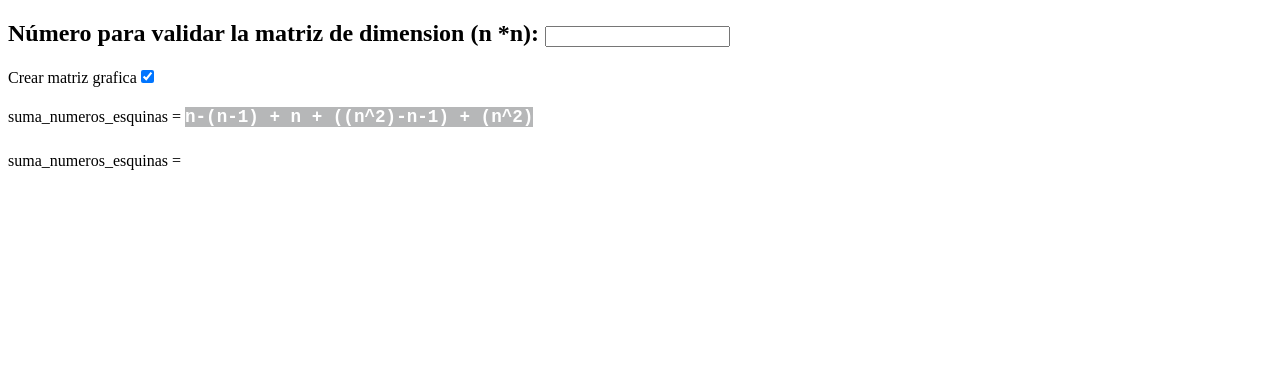
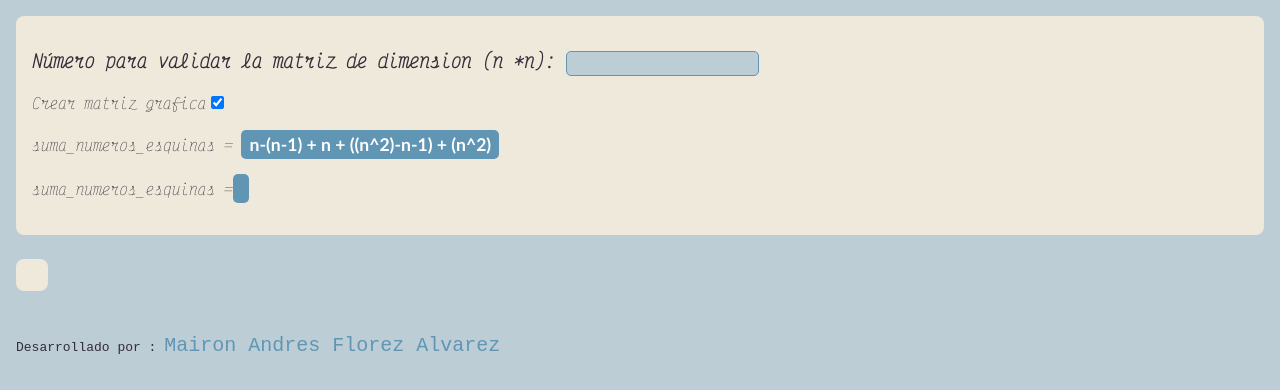
Before and after one commit to andresflorez0799/calculadora, a website: page src/proposicionMFlorez.html in a window 1280 px wide. Drawn offline with Linux system fonts and the light colour scheme.

Commit message:
Cambios visuales en pagina de Proposicion MFlorez

```diff
--- a/src/css/index.css
+++ b/src/css/index.css
@@ -1,13 +1,63 @@
+@font-face {
+    font-family: VictorMono;
+    src: url(../fonts/VictorMono-ThinItalic.woff2);
+}
+
+body {
+    margin: 16px;
+    font-family: VictorMono;
+    background-color: var(--third);
+    color: var(--red);
+}
+
+:root {
+    --white: #ffffff;
+    --black: #000000;
+    --red:#332C39;
+    --resaltador: #ff1871;
+    --first: #6096B4;
+    --second: #93BFCF;
+    --third: #BDCDD6;
+    --four: #EEE9DA;
+    --five: #EEE9DA;
+    --sm: 14px;
+    --md: 16px;
+    --lg: 18px;
+}
+
+.base {
+    box-sizing: border-box;
+    background-color: var(--four);
+    margin-bottom: 24px;
+    border-radius: 8px;
+    padding: 16px 16px;
+}
+
+section{
+    position: relative;
+}
+
+code{
+    padding: 4px 8px;
+    border-radius: 5px;
+    font-family: 'Calibri';
+    font-weight: 100;
+    font-size: 11px;
+}
+
+.inactive {
+    display: none;
+}
+
 td{
-    border: 1px solid #1a1a1a;
-    padding: 8px 8px;
-    color: #161616;
+    border: 0.5px dotted var(--black);
+    padding: 6px 6px;
     font-weight: normal;
     text-align: center;
 }
 
 .IsPrimo{
-    background-color: yellow;
+    background-color: var(--first);
     font-weight: bold;
     color: #1d1d1d;
 }
@@ -16,10 +66,54 @@ code{
     font-weight: bold;
     font-size: 1.1rem;
     line-height: 28px;
-    background-color: rgb(182, 183, 184);
+    background-color: var(--first);
     color: #ffffff;
 }
 
 .oculto{
     display: none;
 }
+
+h2{
+    font-size: 1.2rem;
+}
+
+input{
+    background-color: var(--third);
+    border: 0.5px solid var(--first);
+    text-decoration: none;
+    border-radius: 5px;
+    padding: 4px 6px;
+    font-weight: 900;
+}
+
+.copyright{
+    bottom: 0px;
+    left: 0;
+    width: 100%;
+    position: static;
+}
+
+html body div.copyright pre.pre span.code {
+    color: var(--first);
+    font-size: 20px !important;
+}
+
+li{
+    margin: 4px;
+}
+
+b{
+    background-color: var(--first);
+    padding: 2px 8px;
+    border-radius: 2px;
+    border-color: var(--five);
+}
+
+.valorSumaDetalle{
+    color: var(--resaltador);
+}
+
+c{
+    font-size: 0.7rem;
+}
--- a/src/js/proposicionMFlorez.js
+++ b/src/js/proposicionMFlorez.js
@@ -43,7 +43,7 @@ const crearPasoValidacionItem = (n, vertice_a, vertice_b, vertice_c, vertice_d)
 
     let texto = `cuando n es ${n} => `;
     if (n > 1) {
-        texto += `${vertice_a} + ${vertice_b} + ${vertice_c} + ${vertice_d} = ${suma}`;
+        texto += `<b>${vertice_a} + ${vertice_b} + ${vertice_c} + ${vertice_d} = <i class='valorSumaDetalle'>${suma}</i> <c>${esPrimo ? ' es Primo' : 'NO es Primo'}</c></b>`;
         valoresEsquinas.innerHTML = `${n}-(${n}-1) + ${n} + ((${n}^2)-${n}-1) + (${n}^2) entonces ${vertice_a} + ${vertice_b} + ${vertice_c} + ${vertice_d} = <b style='color:red;'> ${suma}</b> ${esPrimo ? ' es Primo' : 'No es Primo'}`;
         dimensionMatriz.innerHTML = `(n * n) => (${n} * ${n})`;
     }
--- a/src/proposicionMFlorez.html
+++ b/src/proposicionMFlorez.html
@@ -8,7 +8,8 @@
         <link rel="stylesheet" href="css/index.css" />
     </head>
     <body>
-        <div>
+        <section>
+            <div class="base">
                 <h2>
                     Número para validar la matriz de dimension (n *n):
                     <input id="numero" type="number" />
@@ -17,10 +18,14 @@
                 <p id="sumaEsquinas">suma_numeros_esquinas = <code>n-(n-1) + n + ((n^2)-n-1) + (n^2)</code></p>
                 <p>suma_numeros_esquinas = <code id="valoresEsquinas"></code></p>
             </div>
-        <div style="display: inline-block" id="cuadrado"></div>
+            <div style="display: inline-block" class="base" id="cuadrado"></div>
             <div id="divDemostracion" style="vertical-align: top" class="oculto">
-            &nbsp;Validacion de matrices de dimension <span id="dimensionMatriz"></span> menor e igual al numero dado y mayores que 1
+                &nbsp;Validación de matrices de dimension <span id="dimensionMatriz"></span> menor e igual al número dado y mayores que 1
                 <ul id="ulPasosValidacion"></ul>
+            </div>
+        </section>
+        <div class="copyright">
+            <pre class="pre">Desarrollado por : <span class="code">Mairon Andres Florez Alvarez</span></pre>
         </div>
         <script src="js/util.js"></script>
         <script src="js/proposicionMFlorez.js"></script>
```
Also changed, not shown: src/matrizPrimos.html (+1 -1 lines), src/fonts/VictorMono-LightItalic.woff2 (added), src/fonts/VictorMono-ThinItalic.woff2 (added). Lines whose indentation alone changed are shown as unchanged.
